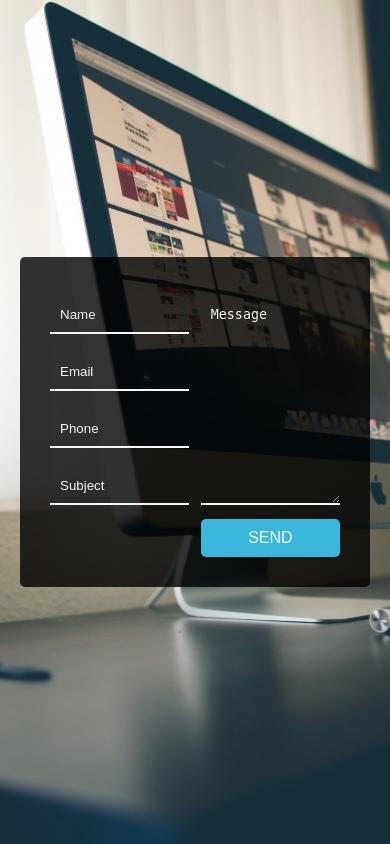
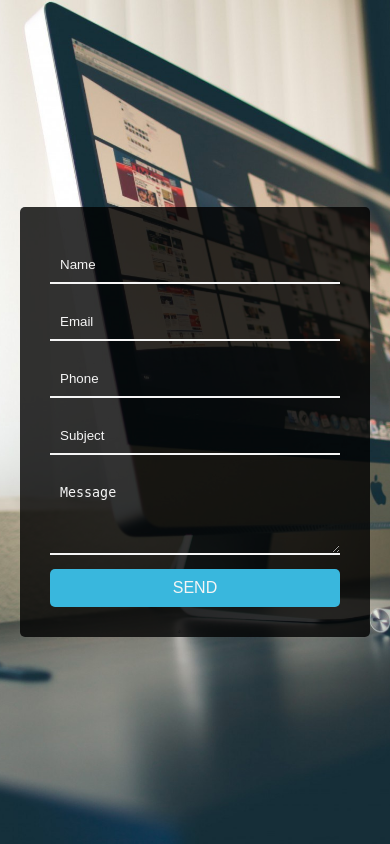
Before and after one commit to usmanawan967/assignment2, a PHP site: page /html/contact.html in a window 390 px wide. Run offline with PHP 8.4, Linux system fonts and the light colour scheme; some libraries are stand-ins or nearby versions.

Commit message:
Merge remote-tracking branch 'origin/master'
# Conflicts:
#	css/contact.css
#	html/contact.html

```diff
--- a/css/contact.css
+++ b/css/contact.css
@@ -68,3 +68,17 @@ body{
     color: whitesmoke;
     text-transform: uppercase;
 }
+@media screen and (max-width: 600px) {
+    .contact-form {
+        flex-direction: column;
+    }
+
+    .msg textarea {
+        height: 80px;
+    }
+
+    .input-fields,
+    .msg {
+        width: 100%;
+    }
+}
```
